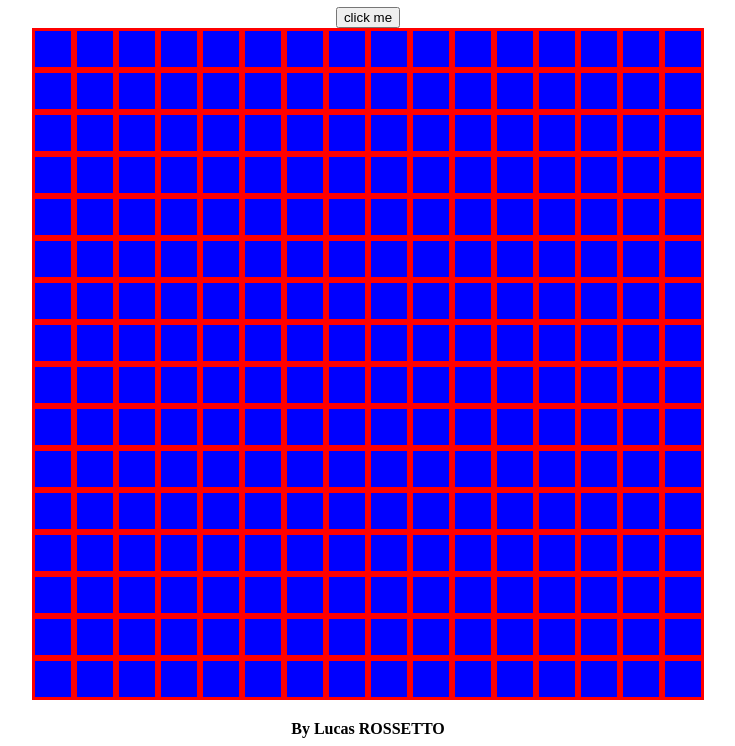
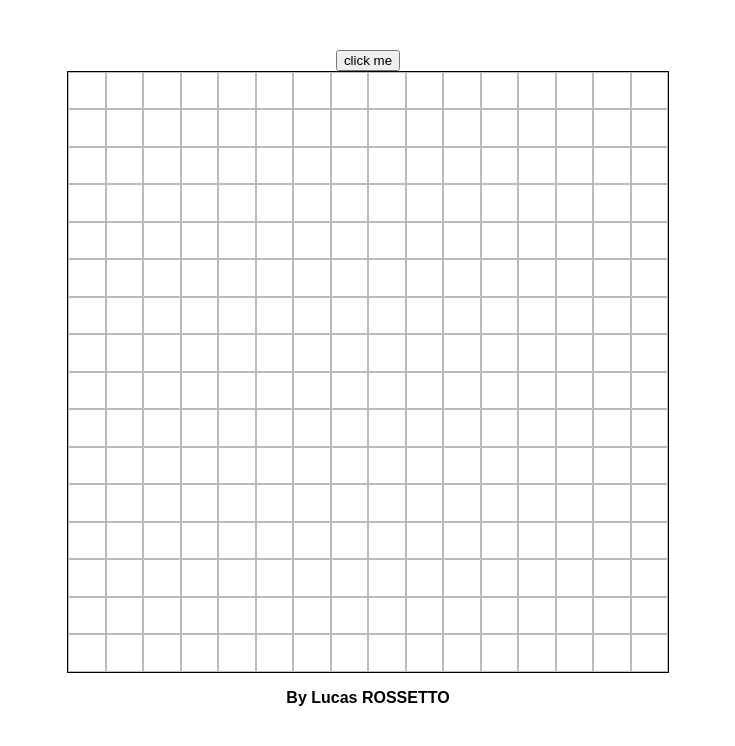
Before and after one commit to Lucas-Rossetto/etchasketch, a plain HTML site: page index.html in a window 1280 px wide. Shown: the part 81-827 px from the top of the page, without its empty margins (272-1007 px from the left). Drawn offline with Linux system fonts and the light colour scheme.

Commit message:
grid finished but a bit laggy for some reason

```diff
--- a/script.js
+++ b/script.js
@@ -1,54 +1,43 @@
-let grid = document.createElement("div");
-document.getElementById('container').appendChild(grid)
+let container = document.getElementById('container')
+let comp = container.currentStyle || getComputedStyle(container,null)
 
 window.onload = function() {
     let numberOfDiv = 16
     for (let i = 0; i < numberOfDiv; i++) {
-        let row = document.createElement("div");
-        row.className= "row";
         for (let j = 0; j < numberOfDiv; j++) {
-            let cell = document.createElement("div");
-            cell.className = "gridSquare";
-            row.appendChild(cell)
+             let cell = document.createElement("div");
+             cell.className = "gridSquare";
+             let cellStyle = getComputedStyle(cell,null)
+             let cellStyleWidthValue = cellStyle.width.replace(/\D/g, '');
+             cellStyleWidthValue = comp.width.replace(/\D/g, '') / numberOfDiv
+             let cellStyleWidthString = cellStyleWidthValue.toString() + "px"
+             cell.style.width = cellStyleWidthString
+             container.appendChild(cell)
+
         }
-        grid.appendChild(row)
     }
 }
 
 function popUp() {
 
-    const newGrid = document.createElement("div");
-    document.getElementById('container').appendChild(newGrid)
+
     let promptValue = prompt();
     let promptValueNumber = Number(promptValue);
-    grid.remove()
-    console.log(grid)
-    console.log(newGrid)
     if(promptValueNumber <= 100) {
+        while (container.firstChild){
+            container.removeChild(container.firstChild)
+        }
         for (let i = 0; i < promptValueNumber; i++) {
-            let row = document.createElement("div");
-            row.className= "row";
             for (let j = 0; j < promptValueNumber; j++) {
-                let cell = document.createElement("div");
-                cell.className = "gridSquare";
-                row.appendChild(cell)
-
+             let cell = document.createElement("div");
+             cell.className = "gridSquare";
+             let cellStyle = getComputedStyle(cell,null)
+             let cellStyleWidthValue = cellStyle.width.replace(/\D/g, '');
+             cellStyleWidthValue = comp.width.replace(/\D/g, '') / promptValueNumber
+             let cellStyleWidthString = cellStyleWidthValue.toString() + "px"
+             cell.style.width = cellStyleWidthString
+             container.appendChild(cell)
             }
-            newGrid.appendChild(row)
         }
     }
-    grid = newGrid
-
-   /* for (let i = 0; i < numberOfDiv; i++) {
-        let row = document.createElement("div");
-        row.className= "row";
-        for (let j = 0; j < numberOfDiv; j++) {
-            let cell = document.createElement("div");
-            cell.className = "gridSquare";
-            row.appendChild(cell)
-        }
-        grid.appendChild(row)
-        console.log(row)
-    }*/
-
 }
--- a/style.css
+++ b/style.css
@@ -2,21 +2,36 @@ body {
     display : flex;
     flex-direction: column;
     align-items: center;
-    align-content: space-between;
-    justify-content: space-between;
+    justify-content: center;
+    font-family: Arial, Helvetica, sans-serif;
 }
 
-.row {
+.title {
+    height : 80px;
+}
+
+
+#container {
     display: flex;
+    flex-wrap: wrap;
+    border: 1px solid black;
+    min-width: 600px;
+    max-width: 600px;
+    min-height: 600px;
+    max-height: 600px;
 }
 
 .gridSquare {
-    border : solid;
-    border-color: red;
-    background-color: blue;
-    padding: 10px;
-    width: 16px;
-    height: 16px;
+    display: flex;
+    flex-wrap: wrap;
+    align-items: center;
+    justify-content: center;
+    align-content: center;
+    flex: 1 0 auto;
+    box-sizing: border-box;
+   /*max-height: 150px;
+    //min-width: 150px;*/
+    border : 0.1px solid rgb(186,186,186);
 }
 
 input {
@@ -24,7 +39,9 @@ input {
 }
 
 footer {
-
-    margin-top: 20px;
+    height : 50px;
+    display: flex;
     font-weight: bold;
+    justify-content: center;
+    align-items: center;
 }
```
